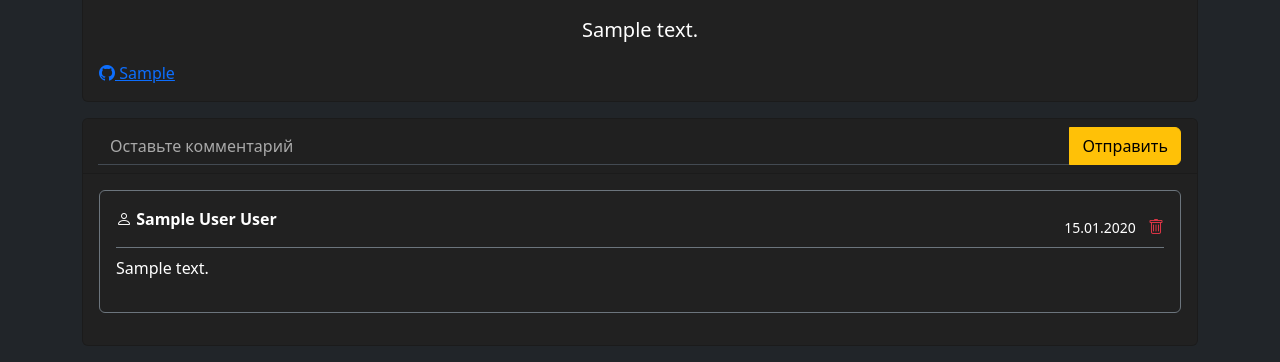
After one commit to spytcr/ProjectsCloud, a Flask app: template templates/project.html in a window 1280 px wide. The commit adds this page. Shown: the part 815-1177 px from the top of the page. Run offline with Flask 3, Linux system fonts and the light colour scheme; the template is opened without the code that fills it: values that come from a table or form of the project are taken from there, others are empty; a user stored in the database is signed in; tables that the repository leaves empty hold one stand-in row (values such as "Sample post"); some libraries are stand-ins or nearby versions.

Commit message:
projects

```diff
--- /dev/null
+++ b/form/comment.py
@@ -0,0 +1,8 @@
+from flask_wtf import FlaskForm
+from wtforms import SubmitField, StringField
+from wtforms.validators import DataRequired
+
+
+class CommentForm(FlaskForm):
+    comment = StringField('Оставьте комментарий', validators=[DataRequired()])
+    submit = SubmitField('Отправить')
--- a/form/register.py
+++ b/form/register.py
@@ -6,7 +6,7 @@ from wtforms.validators import DataRequired, Length
 class RegisterForm(FlaskForm):
     name = StringField('Имя', validators=[DataRequired()])
     surname = StringField('Фамилия', validators=[DataRequired()])
-    place = SelectField('Площадка яндекс лицея', validators=[DataRequired()])
+    place = SelectField('Площадка Яндекс лицея', validators=[DataRequired()])
     email = EmailField('Почта', validators=[DataRequired()])
     password = PasswordField('Пароль', validators=[DataRequired(), Length(min=8)])
     password_again = PasswordField('Повторите пароль', validators=[DataRequired()])
--- a/main.py
+++ b/main.py
@@ -1,8 +1,10 @@
-from flask import Flask, redirect, render_template
+from flask import Flask, redirect, render_template, abort
 
+from form.comment import CommentForm
 from form.login import LoginForm
 from form.profile import ProfileForm
 from form.register import RegisterForm
+from form.search import SearchForm
 from model import *
 from flask import request
 from flask_login import LoginManager, login_required, logout_user, login_user, current_user
@@ -26,7 +28,7 @@ def load_user(user_id):
 @app.route('/register', methods=['GET', 'POST'])
 def register():
     if current_user.is_authenticated:
-        return redirect('/')
+        abort(404)
     form = RegisterForm()
     form.place.choices = {city.name: [(place.id, place.name) for place in city.places]
                           for city in database.session.query(City).all()}
@@ -51,7 +53,7 @@ def register():
 @app.route('/login', methods=['GET', 'POST'])
 def login():
     if current_user.is_authenticated:
-        return redirect('/')
+        abort(404)
     form = LoginForm()
     if form.validate_on_submit():
         user = database.session.query(User).filter(User.email == form.email.data).first()
@@ -94,18 +96,31 @@ def index():
     return redirect('/projects')
 
 
-@app.route('/projects')
+@app.route('/projects', methods=['GET', 'POST'])
 def projects():
-    if request.method == 'POST':
-        title = request.form.get('title')
-        categories = request.form.getlist('category')
-        places = request.form.getlist('place')
-        cities = request.form.getlist('city')
+    form = SearchForm()
+    form.category.choices = [(category.id, category.name)
+                             for category in database.session.query(Category).all()]
+    form.place.choices = {city.name: [(place.id, place.name) for place in city.places]
+                          for city in database.session.query(City).all()}
+    if form.validate_on_submit():
+        projects = database.session.query(Project).join(Project.user).filter(
+            Project.title.ilike(f'%{form.query.data.lower()}%'),
+            not form.category.data or Project.category_id.in_(form.category.data),
+            not form.place.data or User.id.in_(form.place.data)).all()
+    else:
+        projects = database.session.query(Project).all()
+    return render_template('projects.html', form=form, projects=projects)
 
 
 @app.route('/project/<int:id>')
 def project(id):
-    pass
+    project = database.session.query(Project).filter(Project.id == id).first()
+    if not project:
+        abort(404)
+    comment_form = CommentForm()
+    comments = database.session.query(Comment).filter(Comment.project_id == id).all()
+    return render_template('project.html', project=project, comment_form=comment_form, comments=comments)
 
 
 @app.route('/create', methods=['GET', 'POST'])
@@ -123,9 +138,30 @@ def edit_project(id):
 @app.route('/comment/<int:id>', methods=['GET', 'POST'])
 @login_required
 def comment(id):
-    if request.method == 'POST':
-        text = request.form.get('text')
+    project = database.session.query(Project).filter(Project.id == id).first()
+    if not project:
+        abort(404)
+    form = CommentForm()
+    if form.validate_on_submit():
+        comment = Comment(
+            text=form.comment.data,
+            user_id=current_user.id,
+            project_id=project.id
+        )
+        database.session.add(comment)
+        database.session.commit()
     return redirect(f'/project/{id}#comments')
+
+
+@app.route('/comment/<int:project_id>/delete/<int:comment_id>')
+@login_required
+def comment_delete(project_id, comment_id):
+    comment = database.session.query(Comment).filter(
+        Comment.project_id == project_id, Comment.id == comment_id, Comment.user == current_user).first()
+    if comment:
+        database.session.delete(comment)
+        database.session.commit()
+    return redirect(f'/project/{project_id}#comments')
 
 
 if __name__ == '__main__':
--- a/model/project.py
+++ b/model/project.py
@@ -7,7 +7,7 @@ class Project(database.Model):
     id = database.Column(database.Integer, primary_key=True, autoincrement=True)
     title = database.Column(database.String, nullable=False)
     description = database.Column(database.String, nullable=False)
-    video = database.Column(database.String, nullable=False)
+    youtube = database.Column(database.String, nullable=False)
     github = database.Column(database.String, nullable=False)
     category_id = database.Column(database.Integer, database.ForeignKey('categories.id'), nullable=True)
     category = database.relationship('Category')
--- a/static/css/style.css
+++ b/static/css/style.css
@@ -1,9 +1,10 @@
 body {
-    padding: 5px;
+    padding-top: 75px;
 }
 .my-dark {
     background-color: #212121;
 }
+
 .div-center {
     max-width:500px;
     width:90%;
--- a/templates/base.html
+++ b/templates/base.html
@@ -6,19 +6,26 @@
           rel="stylesheet"
           integrity="sha384-KK94CHFLLe+nY2dmCWGMq91rCGa5gtU4mk92HdvYe+M/SXH301p5ILy+dN9+nJOZ"
           crossorigin="anonymous">
-    <link rel="stylesheet" href="https://cdn.jsdelivr.net/npm/bootstrap-icons@1.10.4/font/bootstrap-icons.css">
+    <link href="https://cdn.jsdelivr.net/npm/bootstrap-icons@1.10.4/font/bootstrap-icons.css"
+          rel="stylesheet">
+    <link href="https://cdn.jsdelivr.net/npm/bootstrap-select@1.14.0-beta3/dist/css/bootstrap-select.min.css"
+          rel="stylesheet">
     <link href="{{ url_for('static', filename='css/style.css') }}"
           rel="stylesheet"
           type="text/css"/>
+     <script src="https://ajax.googleapis.com/ajax/libs/jquery/3.6.4/jquery.min.js"></script>
      <script src="https://cdn.jsdelivr.net/npm/bootstrap@5.3.0-alpha3/dist/js/bootstrap.bundle.min.js"
             integrity="sha384-ENjdO4Dr2bkBIFxQpeoTz1HIcje39Wm4jDKdf19U8gI4ddQ3GYNS7NTKfAdVQSZe"
             crossorigin="anonymous">
     </script>
+    <script src="https://cdn.jsdelivr.net/npm/bootstrap-select@1.14.0-beta3/dist/js/bootstrap-select.min.js"></script>
+    <script src="https://cdn.jsdelivr.net/npm/bootstrap-select@1.14.0-beta3/dist/js/i18n/defaults-ru_RU.min.js"></script>
+
     <title>Projects cloud</title>
 </head>
 <body class="bg-dark text-white">
     <header>
-        <nav class="navbar navbar-dark sticky-top my-dark">
+        <nav class="navbar navbar-dark fixed-top my-dark">
             <div class="container">
                 <a class="navbar-brand" href="/">
                     <img class="d-inline-block align-top" src="{{ url_for('static', filename='img/logo.png') }}"
--- /dev/null
+++ b/templates/project.html
@@ -0,0 +1,80 @@
+{% extends "base.html" %}
+
+{% block content %}
+<div class="card text-white text-center my-dark mb-3">
+    <div class="card-header"><h2>{{ project.title }}</h2></div>
+    <div class="card-body">
+        <div class="d-flex justify-content-between align-items-center mb-2">
+            <div class="d-flex">
+                <p class="m-1 p-1 border rounded border-white">
+                    <i class="bi bi-bookmarks"></i>
+                    {{ project.category.name }}
+                </p>
+                <p class="m-1 p-1 border rounded border-white">
+                    <i class="bi bi-person"></i>
+                    {{ project.user.name }} {{ project.user.surname }}
+                </p>
+            </div>
+            <div>
+                 <small>{{ project.created_time.strftime('%d.%m.%Y') }}</small>
+                 {% if project.user == current_user %}
+                     <a href="/edit/{{ project.id }}" class="ms-2">
+                        <i class="bi bi-pencil text-primary"></i>
+                     </a>
+                     <a href="/delete/{{ project.id }}">
+                         <i class="bi bi-trash text-danger"></i>
+                     </a>
+                 {% endif %}
+             </div>
+
+        </div>
+        <div class="embed-responsive embed-responsive-16by9 mb-3">
+            <iframe class="embed-responsive-item" src="https://www.youtube.com/embed/{{ project.youtube }}"></iframe>
+        </div>
+        <p class="lead"> {{ project.description }} </p>
+        <div class="text-start"><a href="{{ project.github }}"><i class="bi bi-github"></i> {{ project.github }}</a></div>
+    </div>
+</div>
+<div class="card text-white my-dark mb-3" id="comments">
+    <div class="card-header">
+        {% if current_user.is_authenticated %}
+             <form class="form-inline d-inline" action="/comment/{{ project.id }}" method="post">
+                <div class="input-group">
+                    {{ comment_form.hidden_tag() }}
+                    {{ comment_form.comment(class="form-control", placeholder=comment_form.comment.label.text) }}
+                    {% for error in comment_form.comment.errors %}
+                        <div class="alert alert-danger" role="alert">
+                            {{ error }}
+                        </div>
+                    {% endfor %}
+                    {{ comment_form.submit(type="submit", class="btn btn-warning") }}
+                </div>
+             </form>
+        {% else %}
+            <h4>Войдите, чтобы оставить комментарий</h4>
+        {% endif %}
+    </div>
+    <div class="card-body">
+        {% for comment in comments %}
+            <div class="border rounded border-secondary p-3 mb-3">
+                 <div class="d-flex justify-content-between align-items-center mb-2 border-bottom border-secondary">
+                    <p>
+                        <i class="bi bi-person"></i>
+                        <b>{{ comment.user.name }} {{ comment.user.surname }}</b>
+                    </p>
+                     <div>
+                         <small>{{ project.created_time.strftime('%d.%m.%Y') }}</small>
+                         {% if comment.user == current_user %}
+                             <a href="/comment/{{ project.id }}/delete/{{ comment.id }}" class="ms-2">
+                                 <i class="bi bi-trash text-danger"></i>
+                             </a>
+                         {% endif %}
+                     </div>
+                </div>
+                <p>{{ comment.text }}</p>
+            </div>
+
+        {% endfor %}
+    </div>
+</div>
+{% endblock %}
```
Also changed, not shown: other parts of static/css/style.css (+32 -1 lines), form/search.py (added, +10 -0 lines), templates/projects.html (added, +64 -0 lines), templates/register.html (+4 -3 lines).
